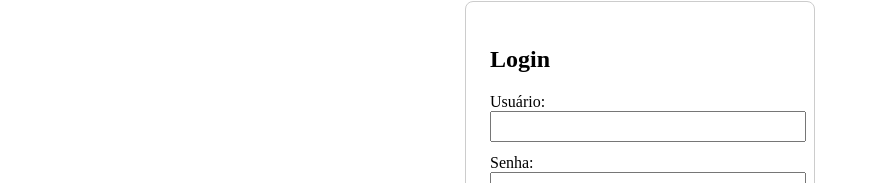
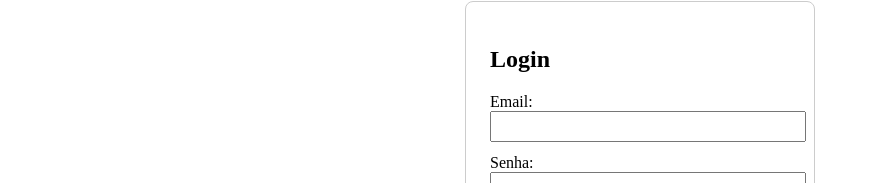
Before and after one commit to EvandroSversut/sistema_contabil_front, an Angular app: page / in a window 1280 px wide. Shown: the part 133-316 px from the top of the page, without its empty margins (0-870 px from the left). Built offline with nearby package versions, Linux system fonts and the light colour scheme.

Commit message:
diversos - 24052025

```diff
--- a/src/app/login/login.component.html
+++ b/src/app/login/login.component.html
@@ -4,8 +4,8 @@
   <h2>Login</h2>
 
   <form (ngSubmit)="fazerLogin()">
-    <label for="login">Usuário:</label>
-    <input id="login" [(ngModel)]="login" name="login" required>
+    <label for="email">Email:</label>
+    <input id="email" [(ngModel)]="login" name="email" required>
 
     <label for="senha">Senha:</label>
     <input id="senha" [(ngModel)]="senha" name="senha" type="password" required>
--- a/src/app/login/login.component.ts
+++ b/src/app/login/login.component.ts
@@ -24,7 +24,7 @@ export class LoginComponent {
     console.time('⏱️ Tempo total do login (Angular)');
 
     this.http.post<{ token: string }>('http://localhost:8080/api/login', {
-      login: this.login,
+      email: this.login,
       senha: this.senha
     }).subscribe({
       next: (res) => {
```
